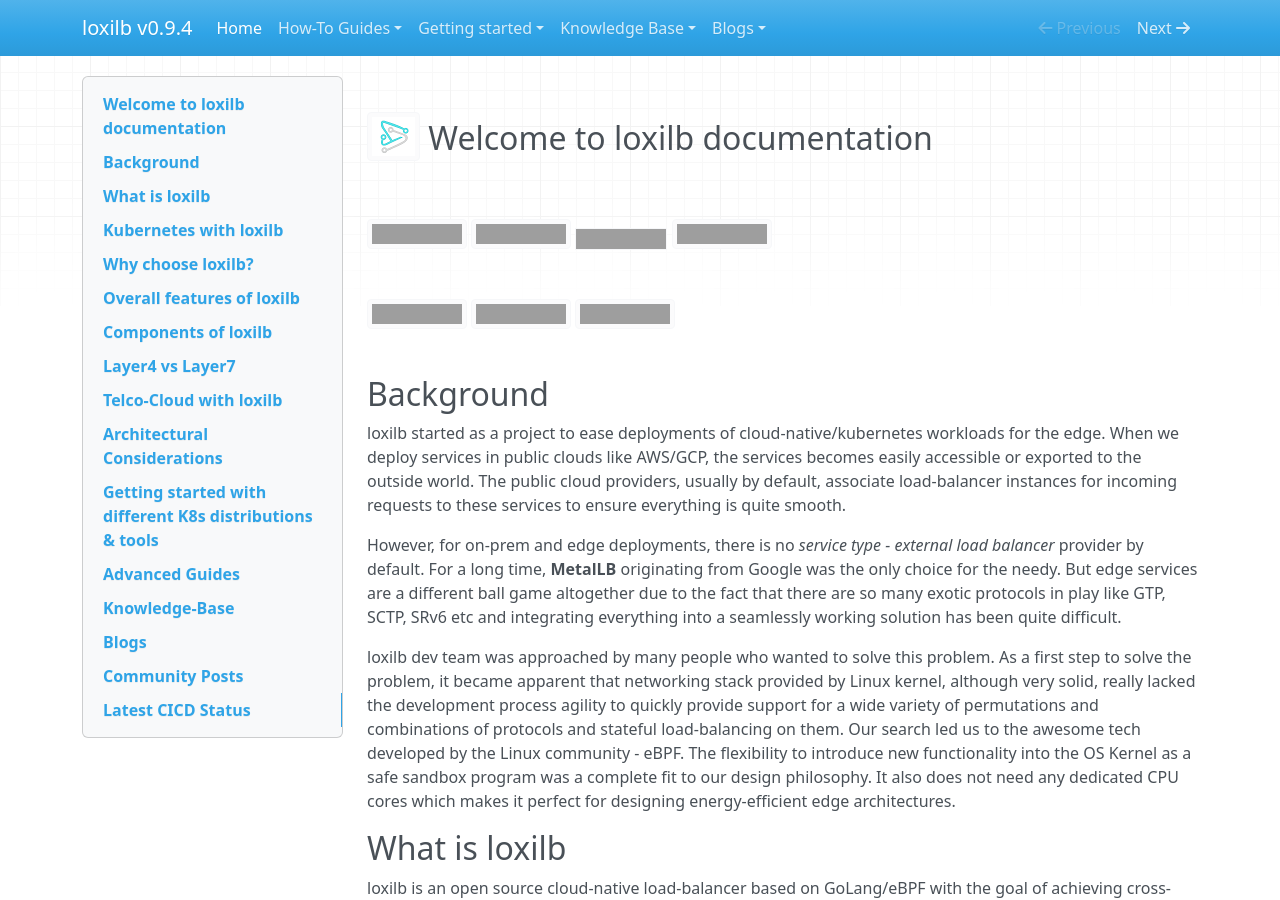
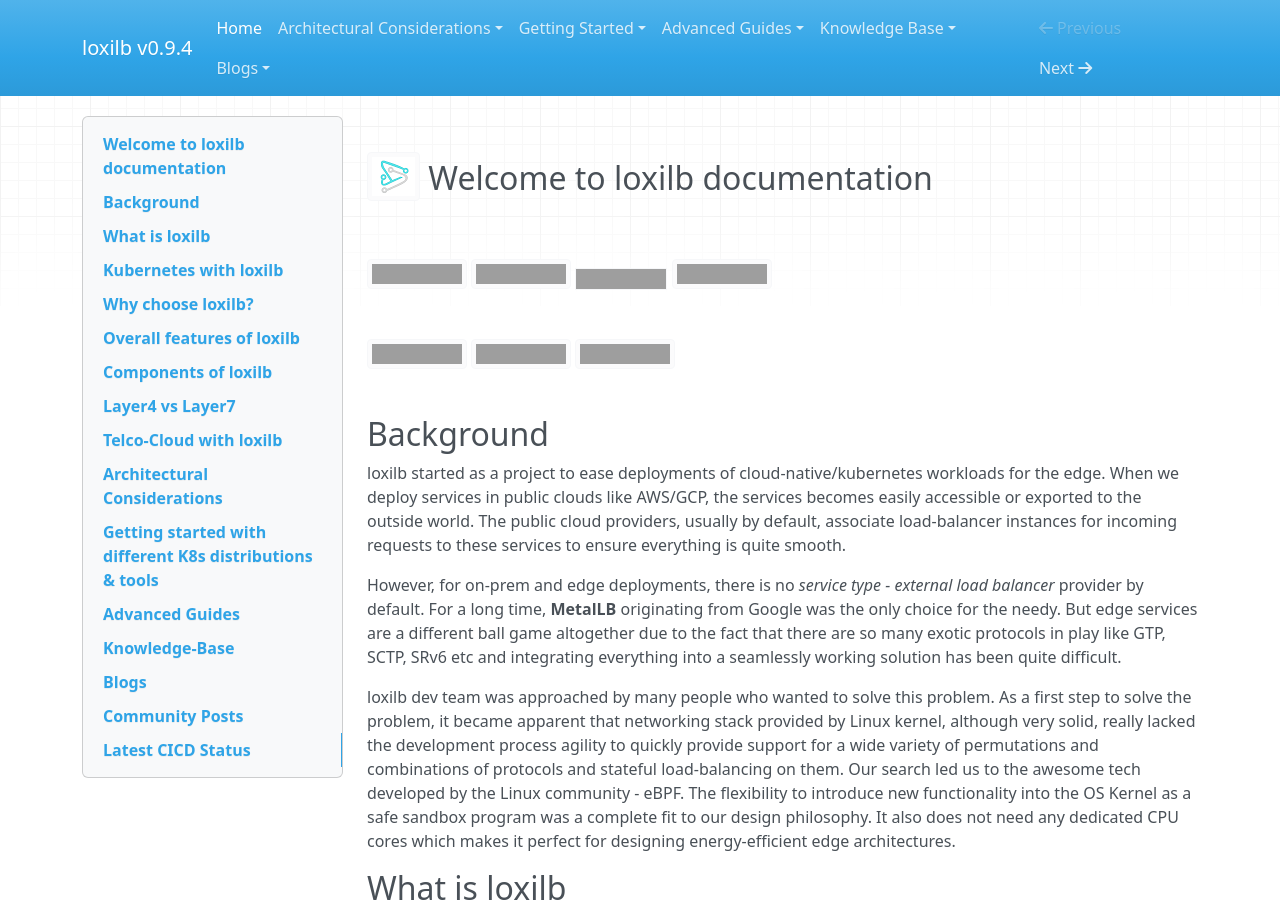
Before and after one commit to loxilb-io/loxilbdocs, an MkDocs documentation site: the page built from docs/index.md, in a window 1280 px wide and 900 px high. Built offline with MkDocs 1.6.1, drawn with Linux system fonts in a browser that asks for light colours; nearby versions of some CDN libraries; some of the changed lines change nothing that is shown; grey boxes are pictures that could not be loaded.

Commit message:
Update mkdocs.yml

```diff
--- a/mkdocs.yml
+++ b/mkdocs.yml
@@ -9,17 +9,10 @@
 
 nav:
   - Home: index.md
-  - How-To Guides:
-      - How-To - kube-loxilb: kube-loxilb.md
-      - How-To - service-group zones: service-zones.md
-      - How-To - high-availability with loxilb: ha-deploy.md
-      - How-To - build/run: run.md
-      - How-To - loxilb in standalone mode: standalone.md
-      - How-To - cmd configuration: cmd.md
-      - How-To - debugging: debugging.md
-      - How-To - access end-points outside K8s: ext-ep.md
-      - How-To - Deploy multi-server K3s HA with loxilb: k3s-multi-master.md
-  - Getting started:
+  - Architectural Considerations:
+      - Understanding loxilb deployment in K8s with kube-loxilb: kube-loxilb.md
+      - Understanding High-availability with loxilb: ha-deploy.md
+  - Getting Started:
       - ext-cluster pod - K3s/loxilb with default flannel: k3s_quick_start_flannel.md
       - ext-cluster pod - K3s/loxilb with calico: k3s_quick_start_calico.md
       - ext-cluster pod - K3s/loxilb with cilium: quick_start_with_cilium.md
@@ -29,6 +22,11 @@
       - in-cluster pod - MicroK8s/loxilb in-cluster mode: microk8s_quick_start_incluster.md
       - service-proxy - K3s/loxilb service-proxy with flannel: service-proxy-flannel.md
       - service-proxy - K3s/loxilb service-proxy with calico: service-proxy-calico.md
+      - loxilb in standalone mode: standalone.md
+  - Advanced Guides:
+      - How-To - service-group zones: service-zones.md
+      - How-To - access end-points outside K8s: ext-ep.md
+      - How-To - Deploy multi-server K3s HA with loxilb: k3s-multi-master.md
   - Knowledge Base:
       - What is eBPF: ebpf.md
       - What is k8s service - load-balancer: lb.md
@@ -37,6 +35,8 @@
       - eBPF internals: loxilbebpf.md
       - NAT Modes of loxilb: nat.md
       - loxilb load-balancer algorithms: lb-algo.md
+      - Manual steps to build/run: run.md
+      - Debugging loxilb: debugging.md
       - Developer's guide to loxicmd: cmd-dev.md
       - Developer's guide to loxilb API: api-dev.md
       - loxilb api-reference: api.md
```
